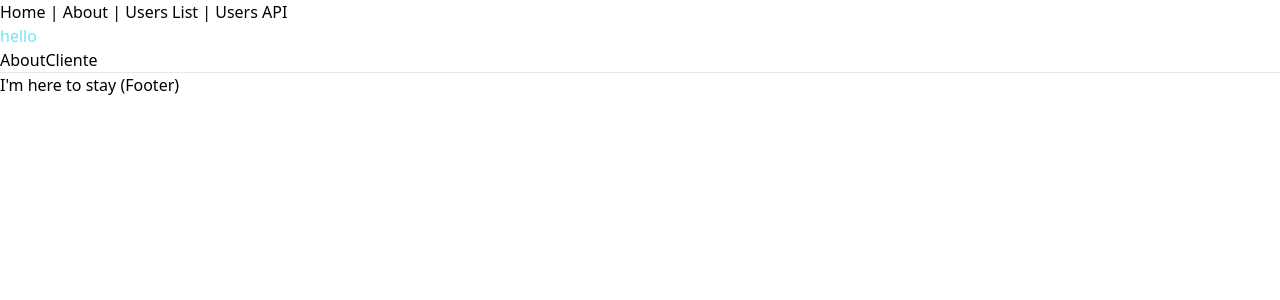
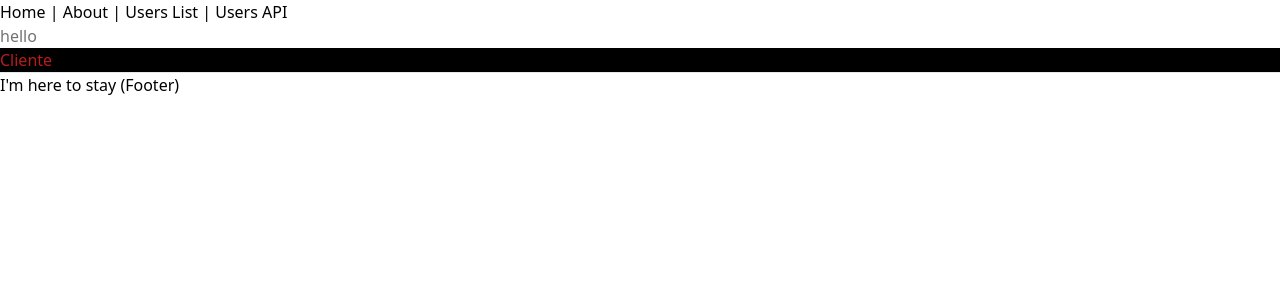
Before and after one commit to viniciusgit2/base, a Next.js app: page / in a window 1280 px wide. Shown: the top 300 px of the page. Built offline with nearby package versions, Linux system fonts and the light colour scheme.

Commit message:
bem melhor agora foco na tabelas

```diff
--- a/pages/Cliente.tsx
+++ b/pages/Cliente.tsx
@@ -5,5 +5,5 @@ export default function Cliente(){
     const idade=Number
 return retorno(id,nome,idade)
 }export function retorno(id,nome,idade){
-return <div>6,10,"oi"</div>
+return <div className="bg-black text-red-600">6,10,"oi"</div>
 }
--- a/pages/Entrada.tsx
+++ b/pages/Entrada.tsx
@@ -8,7 +8,7 @@ export interface EntradaProps{
     export default function Entrada(props:EntradaProps){
 
     return (
-        <div>
+        <div className="bg bg-green-600">
             <label>
                 {  props.texto}
             </label>
--- /dev/null
+++ b/pages/Formulario.tsx
@@ -0,0 +1,12 @@
+import { useState } from "react";
+import Cliente from "./Cliente";
+import Entrada from "./Entrada";
+
+export default function Formulario (){
+
+    return(
+        <div className="bg-stone-900 text-red-800">hello
+        <><Entrada type texto={"nome"} onchange></Entrada><Entrada texto="idade"tipo={"number"}></Entrada></>
+        </div>
+            )
+            }
--- a/pages/index.tsx
+++ b/pages/index.tsx
@@ -2,15 +2,17 @@ import Link from 'next/link'
 import Layout from '../components/Layout'
 import Cliente from './Cliente'
 const IndexPage = () => (
-  <Layout title="Home | Next.js + TypeScript Example">
-    <div className='text-cyan-300'>hello </div>
-    <p>
-      <Link href="/about">
-        <a>About</a>
-      </Link>
-      <Link href="/Cliente">Cliente</Link>
-    </p>
+<Layout title="Home | Next.js + TypeScript Example">
+    <div className='text-neutral-500'>hello </div>
+
+
+
+   <div className='bg-black border-r-emerald-500 text-red-700'> <Link href="/Cliente">Cliente</Link>
+    </div>
+
+
   </Layout>
-)
+  )
+
 
 export default IndexPage
```
